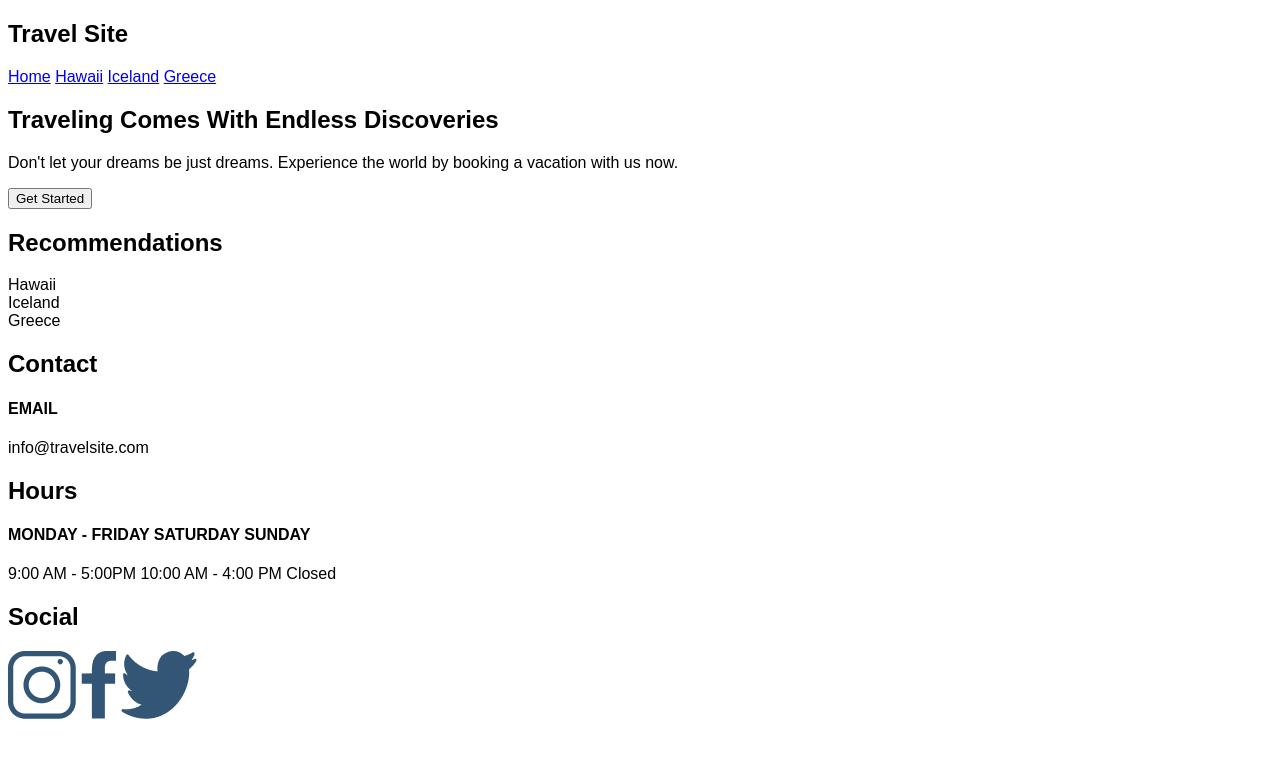
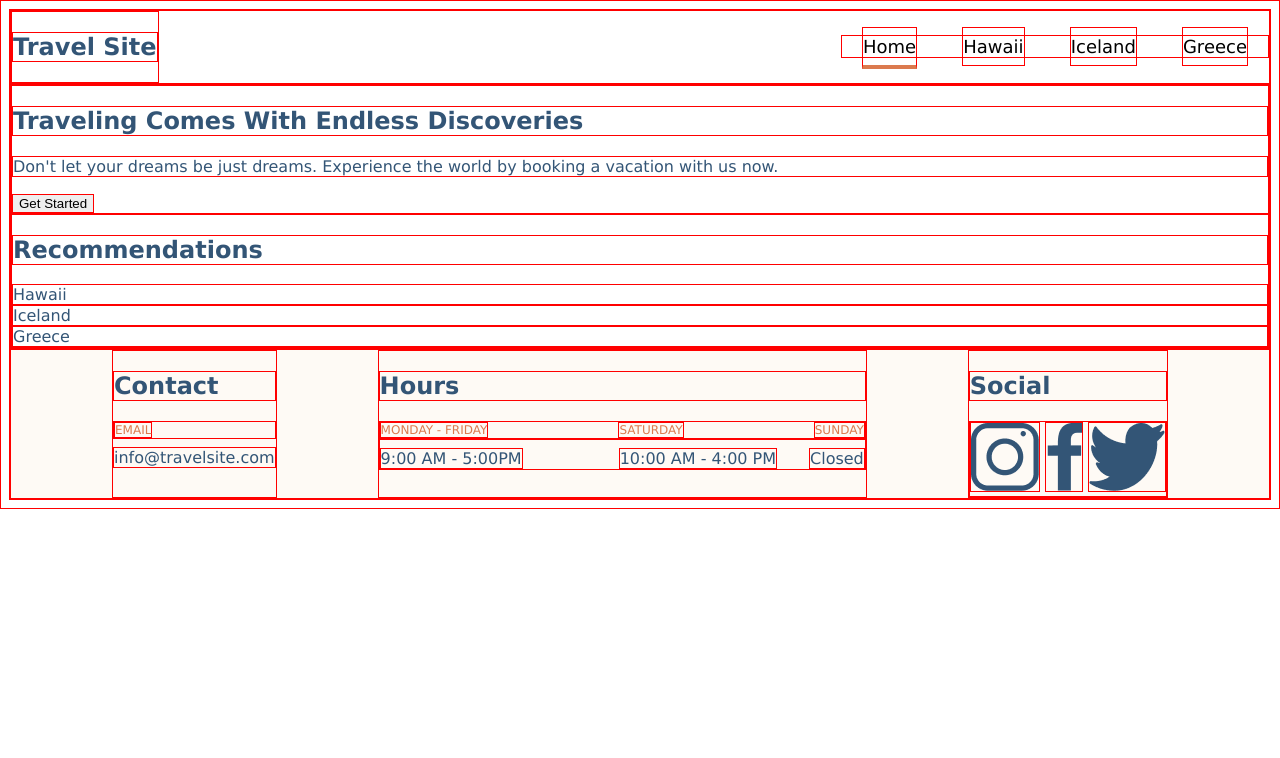
Before and after one commit to b0p1/sofia-rojo-travelsite, a plain HTML site: page index.html in a window 1280 px wide. Drawn offline with Linux system fonts and the light colour scheme.

Commit message:
adds more classes and main.css

```diff
--- a/css/global.css
+++ b/css/global.css
@@ -3,7 +3,10 @@ html {
   }
   *, *:before, *:after {
     box-sizing: inherit;
+    border: 1px solid red;
   }
 body{
-    font-family:Arial, Helvetica, sans-serif;
+    font-family:verdana;
+    font-weight: 400;
+    color:#335576 ;
 }
--- a/css/main.css
+++ b/css/main.css
@@ -1,6 +1,73 @@
 html {
-    box-sizing: border-box;
-  }
-  *, *:before, *:after {
-    box-sizing: inherit;
-  }
+  box-sizing: border-box;
+}
+*,
+*:before,
+*:after {
+  box-sizing: inherit;
+}
+
+header {
+  display: flex;
+  justify-content: space-between;
+  align-items: center;
+}
+
+nav {
+  background-color: #ffffff;
+}
+
+a {
+  text-decoration: none;
+  font-size: 1.125rem;
+  justify-content: space-between;
+  margin: 1.25rem;
+  padding: 0.5rem 0;
+  color: black;
+  font-weight: 200;
+}
+
+.header-left {
+  color: #335576;
+}
+
+.header-right__links--active {
+  border-bottom: solid #db7a4e 0.25rem;
+}
+
+footer {
+  display: flex;
+  justify-content: space-evenly;
+  background-color: #fefaf5;
+  color: #335576;
+  margin: 0;
+}
+
+h4,
+.footer__subtitle {
+  color: #db7a4e;
+  font-weight: 200;
+  font-size: 0.75rem;
+  display: flex;
+  justify-content: space-between;
+  margin: 0;
+}
+
+.footer__subtitle-days {
+  display: flex;
+  justify-content: space-evenly;
+}
+.footer__hours {
+  display: flex;
+  justify-content: space-between;
+  margin-bottom: 0;
+}
+
+p {
+  margin-top: 0.5rem;
+}
+
+.footer__hours-mid {
+  margin-right: 2rem;
+  margin-left: 6rem;
+}
--- a/index.html
+++ b/index.html
@@ -1,32 +1,35 @@
 <!DOCTYPE html>
 <html lang="en">
   <head>
-    <meta charset="UTF-8">
-    <meta http-equiv="X-UA-Compatible" content="IE=edge">
-    <meta name="viewport" content="width=device-width, initial-scale=1.0">
+    <meta charset="UTF-8" />
+    <meta http-equiv="X-UA-Compatible" content="IE=edge" />
+    <meta name="viewport" content="width=device-width, initial-scale=1.0" />
     <title>Home</title>
-    <link rel="stylesheet" href="./css/global.css">
-    <link rel="stylesheet" href="./css/main.css">
+    <link rel="stylesheet" href="./css/global.css" />
+    <link rel="stylesheet" href="./css/main.css" />
   </head>
 
   <body>
     <header>
-     <div class="header-title">
+      <div class="header-left">
         <h2>Travel Site</h2>
       </div>
-     <nav class="header-links">
-        <a href="./index.html"> Home</a>
-        <a href="./pages/hawaii.html">Hawaii</a>
-        <a href="./pages/iceland.html">Iceland</a>
-        <a href="./pages/greece.html">Greece</a>
+      <nav class="header-right">
+        <a class="header-right__links--active" href="./index.html"> Home</a>
+        <a class="header-right__links" href="./pages/hawaii.html">Hawaii</a>
+        <a class="header-right__links" href="./pages/iceland.html">Iceland</a>
+        <a class="header-right__links" href="./pages/greece.html">Greece</a>
       </nav>
     </header>
 
     <main>
-     <section class="main-">
-        <h1 class="main__title">Traveling Comes With Endless Discoveries</h1>
-        <p class="main__description">Don't let your dreams be just dreams. Experience the world by booking a vacation with us now.</p>
-        <button class="main__button">Get Started</button>
+      <section class="hero">
+        <h1 class="hero__title">Traveling Comes With Endless Discoveries</h1>
+        <p class="hero__description">
+          Don't let your dreams be just dreams. Experience the world by booking
+          a vacation with us now.
+        </p>
+        <button class="hero__button">Get Started</button>
       </section>
 
       <section class="main-recommend">
@@ -40,32 +43,34 @@
     <footer>
       <section class="footer-left">
         <h2>Contact</h2>
+        <div class="footer__subtitle">
           <h4>EMAIL</h4>
+        </div>
         <p>info@travelsite.com</p>
       </section>
 
       <section class="footer-middle">
         <h2>Hours</h2>
-            <h4>MONDAY - FRIDAY
-                SATURDAY
-                SUNDAY
-            </h4>
-            <p>
-                9:00 AM - 5:00PM
-                10:00 AM - 4:00 PM
-                Closed
-            </p>
+        <div class="footer__subtitle">
+          <h4 class="footer__subtitle-days">MONDAY - FRIDAY</h4>
+          <h4 class="footer__subtitle-days">SATURDAY</h4>
+          <h4 class="footer__subtitle-days">SUNDAY</h4>
+        </div>
+        <div class="footer__hours">
+          <p class="footer__hours">9:00 AM - 5:00PM</p>
+          <p class="footer__hours footer__hours-mid">10:00 AM - 4:00 PM</p>
+          <p class="footer__hours">Closed</p>
+        </div>
       </section>
 
       <section class="footer-right">
         <h2>Social</h2>
-            <div>
-                <img src="./assets/icon-instagram.png" alt="instagram logo">
-                <img src="./assets/icon-facebook.png" alt="facebook logo">
-                <img src="./assets/icon-twitter.png" alt="twitter logo">
+        <div class="social__imgs">
+          <img src="./assets/icon-instagram.png" alt="instagram logo" />
+          <img src="./assets/icon-facebook.png" alt="facebook logo" />
+          <img src="./assets/icon-twitter.png" alt="twitter logo" />
         </div>
       </section>
-
     </footer>
   </body>
 </html>
```
Lines whose indentation alone changed are shown as unchanged.
